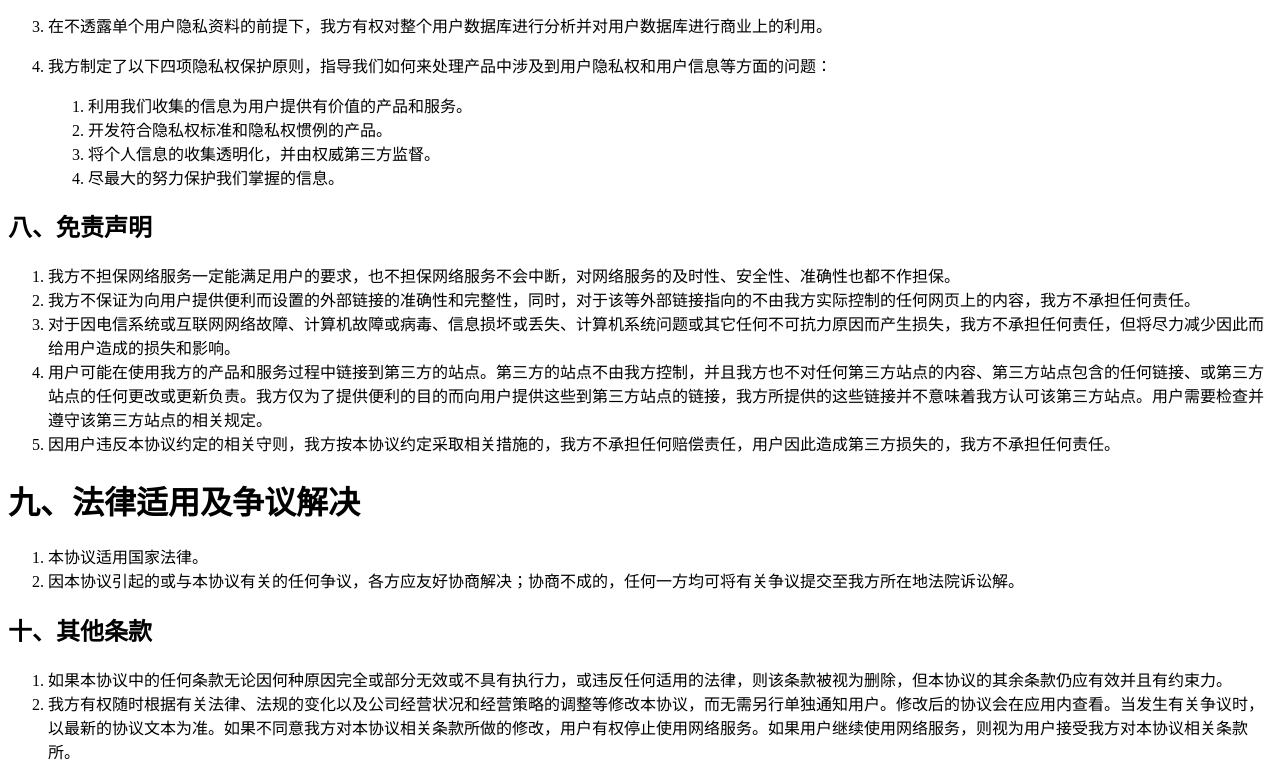
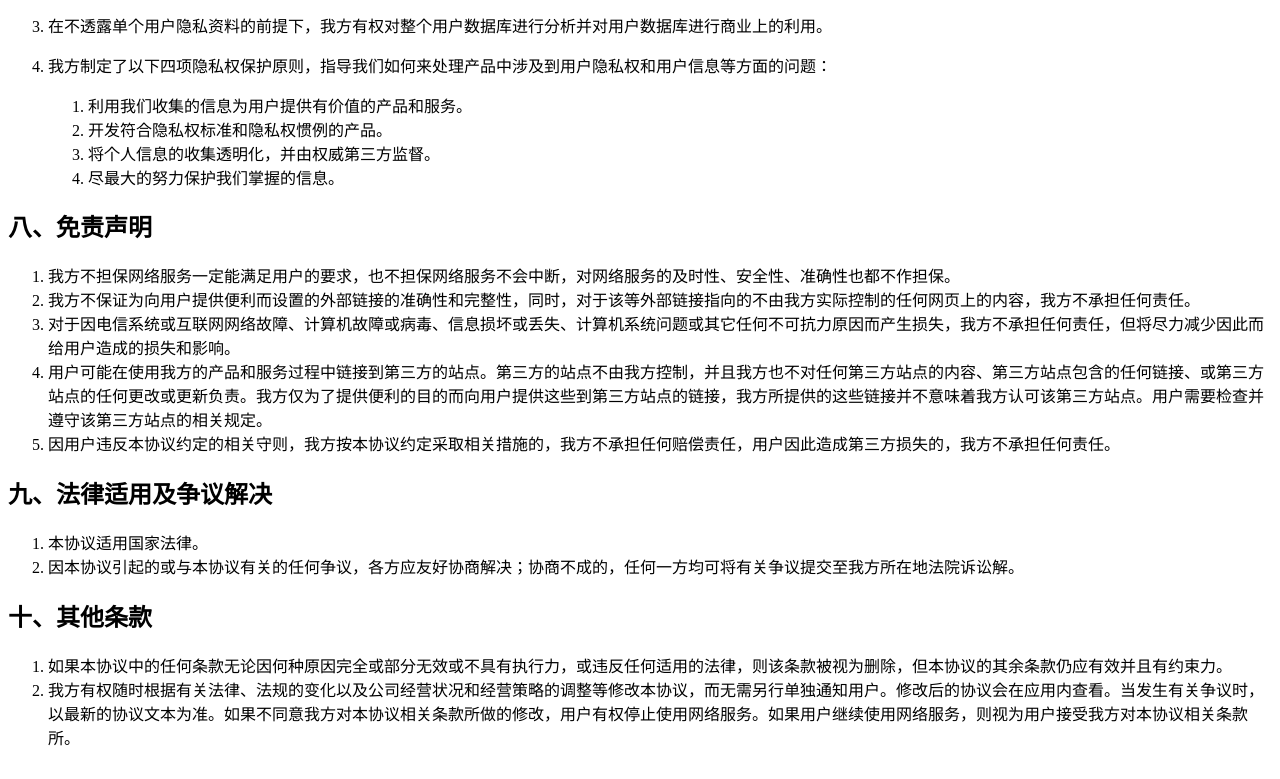
Before and after one commit to goweii/talkai-server, a plain HTML site: page docs/legal/user_agreement.html in a window 1280 px wide. Shown: the part 2304-3083 px from the top of the page. Drawn offline with Linux system fonts and the light colour scheme.

```diff
--- a/docs/legal/user_agreement.html
+++ b/docs/legal/user_agreement.html
@@ -117,7 +117,7 @@
 <li>因用户违反本协议约定的相关守则，我方按本协议约定采取相关措施的，我方不承担任何赔偿责任，用户因此造成第三方损失的，我方不承担任何责任。</li>
 
 </ol>
-<h1 id='九法律适用及争议解决'>九、法律适用及争议解决</h1>
+<h2 id='九法律适用及争议解决'>九、法律适用及争议解决</h2>
 <ol start='' >
 <li>本协议适用国家法律。</li>
 <li>因本协议引起的或与本协议有关的任何争议，各方应友好协商解决；协商不成的，任何一方均可将有关争议提交至我方所在地法院诉讼解。</li>
```
Also changed, not shown: 1 other file.
